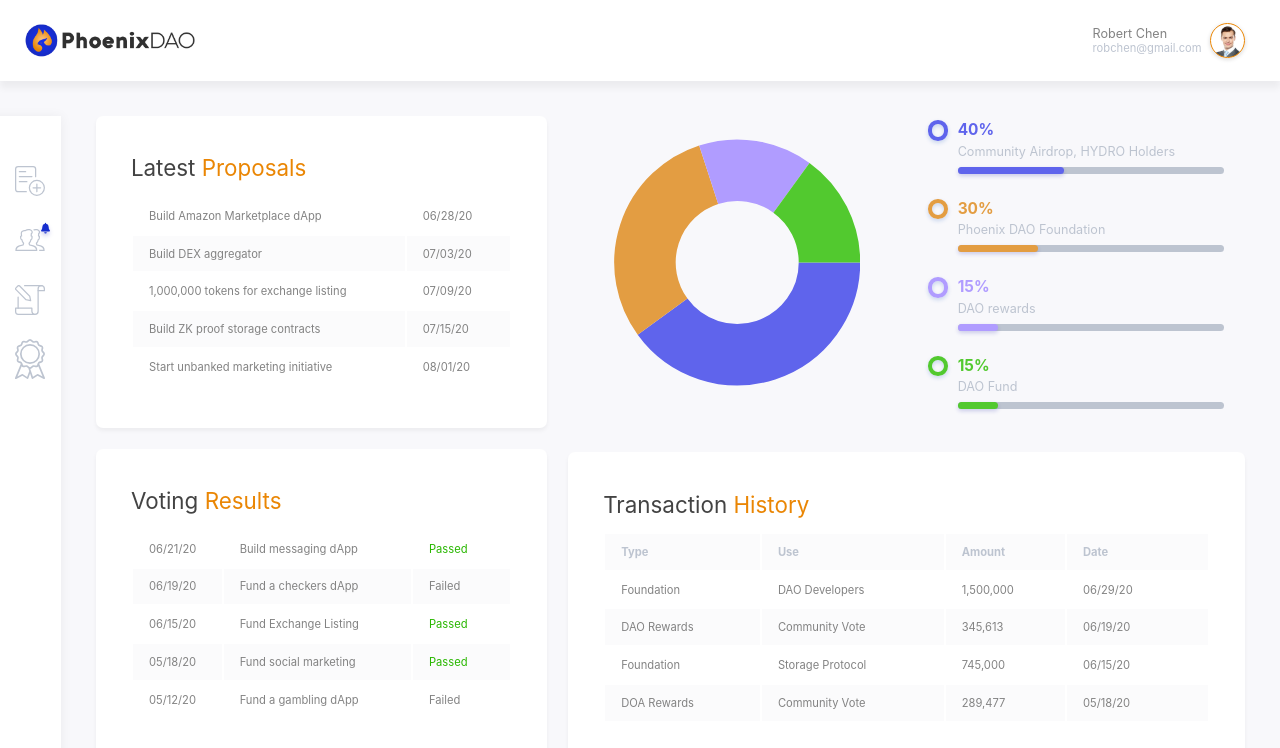
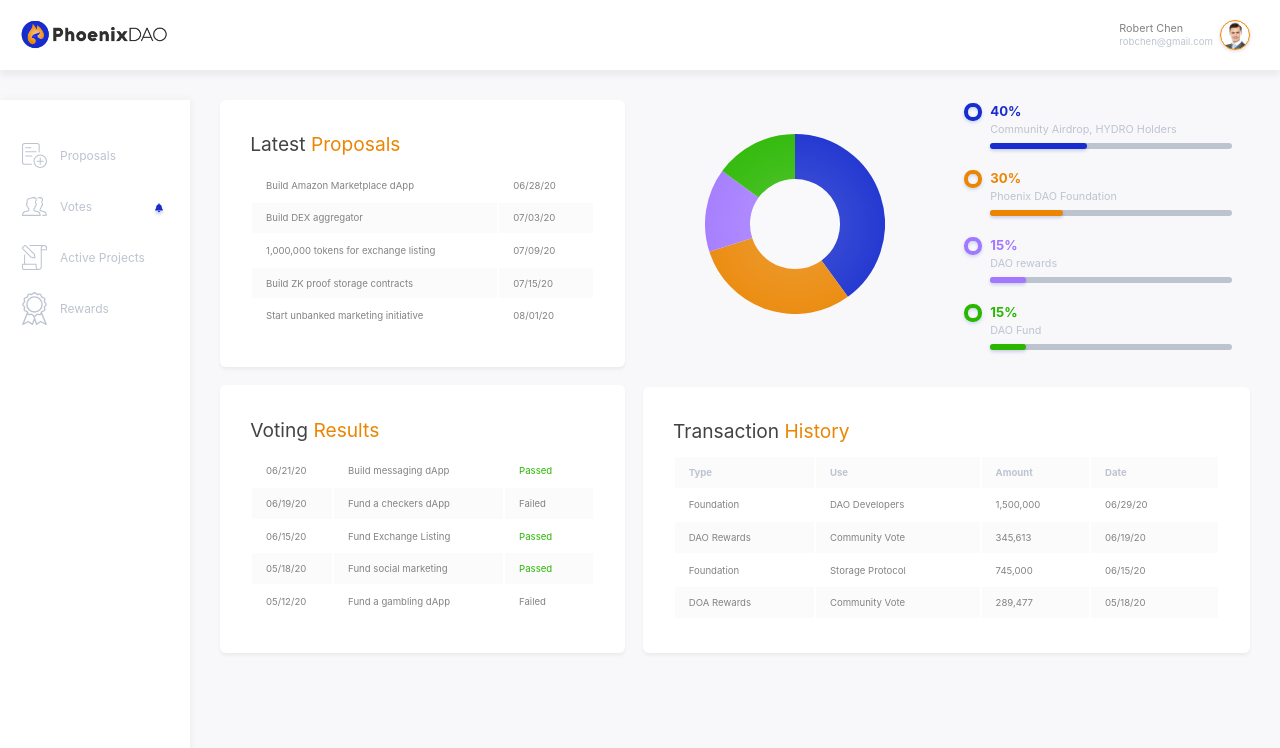
Before and after one commit to TOPCODER10192/PhoenixDashboard, a React (Create React App) app: page / in a window 1280 px wide. Shown: the top 748 px of the page. Built offline with nearby package versions, Linux system fonts and the light colour scheme.

Commit message:
Improve donut chart, show menu on wide screens, make everything samller

```diff
--- a/src/Layout/Sidebar/style.module.scss
+++ b/src/Layout/Sidebar/style.module.scss
@@ -10,7 +10,7 @@
   box-shadow: .2rem 0 1.5rem $shadow-color;
   padding-top: 5rem;
   z-index: 10;
-  left: -23rem;
+  left: 0;
   transition: .2s;
 
   .item {
@@ -23,7 +23,7 @@
 
     .iconWrap {
       position: fixed;
-      left: -1.5rem;
+      left: 0;
       padding-left: 3.6rem;
       background: white;
       z-index: 1;
@@ -51,7 +51,7 @@
       width: 3.4rem;
       height: 3.2rem;
       z-index: 2;
-      transform: translate(3rem, -2rem);
+      transform: translate(0, 0);
       transition: .2s;
 
       img {
@@ -87,16 +87,19 @@
     }
   }
 
-  &:hover {
-    left: 0;
 
-    .item {
-      .iconWrap {
-        left: 0;
-      }
+  @media (max-width: 1000px) {
+    &:not(:hover) {
+      left: -23rem;
 
-      .bell {
-        transform: translate(0, 0);
+      .item {
+        .iconWrap {
+          left: -1.5rem;
+        }
+
+        .bell {
+          transform: translate(3rem, -2rem);
+        }
       }
     }
   }
--- a/src/Layout/style.module.scss
+++ b/src/Layout/style.module.scss
@@ -15,5 +15,9 @@
 .content {
   flex-grow: 1;
   overflow: auto;
-  padding: 5rem 5rem 5.2rem 13.7rem;
+  padding: 5rem 5rem 5.2rem 36.7rem;
+
+  @media (max-width: 1000px) {
+    padding-left: 13.7rem;
+  }
 }
--- a/src/Pages/Home/index.tsx
+++ b/src/Pages/Home/index.tsx
@@ -12,22 +12,22 @@ const chartData = [
   {
     title: 'Community Airdrop, HYDRO Holders',
     value: 40,
-    color: '#5F64EC',
+    color: '#172DCE',
   },
   {
     title: 'Phoenix DAO Foundation',
     value: 30,
-    color: '#E39D42',
+    color: '#EA8604',
   },
   {
     title: 'DAO rewards',
     value: 15,
-    color: '#B09CFF',
+    color: '#A278FF',
   },
   {
     title: 'DAO Fund',
     value: 15,
-    color: '#52C92F',
+    color: '#29B700',
   },
 ]
 
--- a/src/Shared/PieChart/index.tsx
+++ b/src/Shared/PieChart/index.tsx
@@ -13,7 +13,11 @@ type Props = {
 
 export default ({data, lineWidth}: Props) =>
   <div className={style.chartWrap}>
-    <PieChart className={style.chart} data={data} lineWidth={lineWidth} />
+    <div className={style.chartHalf}>
+      <div className={style.radial}>
+        <PieChart className={style.chart} data={data} lineWidth={lineWidth} startAngle={-90} />
+      </div>
+    </div>
     <div className={style.info}>
       {data.map(({title, value, color}, i) =>
         <div key={i} className={style.item}>
--- a/src/Shared/PieChart/style.module.scss
+++ b/src/Shared/PieChart/style.module.scss
@@ -5,9 +5,29 @@
   padding-bottom: 3.18rem;
 }
 
+.chartHalf {
+  flex-basis: 50%;
+  display: flex;
+  align-items: center;
+  justify-content: center;
+}
+
+.radial {
+  position: relative;
+
+  &:before {
+    content: "";
+    position: absolute;
+    top: 0;
+    left: 0;
+    right: 0;
+    bottom: 0;
+    background: radial-gradient(rgba(255, 255, 255, .2), transparent);
+  }
+}
+
 .chart {
-  flex-basis: 50%;
-  padding: 0 6.6rem;
+  width: 30rem;
 }
 
 .info {
--- a/src/index.css
+++ b/src/index.css
@@ -8,13 +8,13 @@ html {
 
 @media (max-width: 1979px) {
   html {
-    font-size: 8.5px;
+    font-size: 8px;
   }
 }
 
 @media (max-width: 1400px) {
   html {
-    font-size: 7px;
+    font-size: 6px;
   }
 }
 
```
